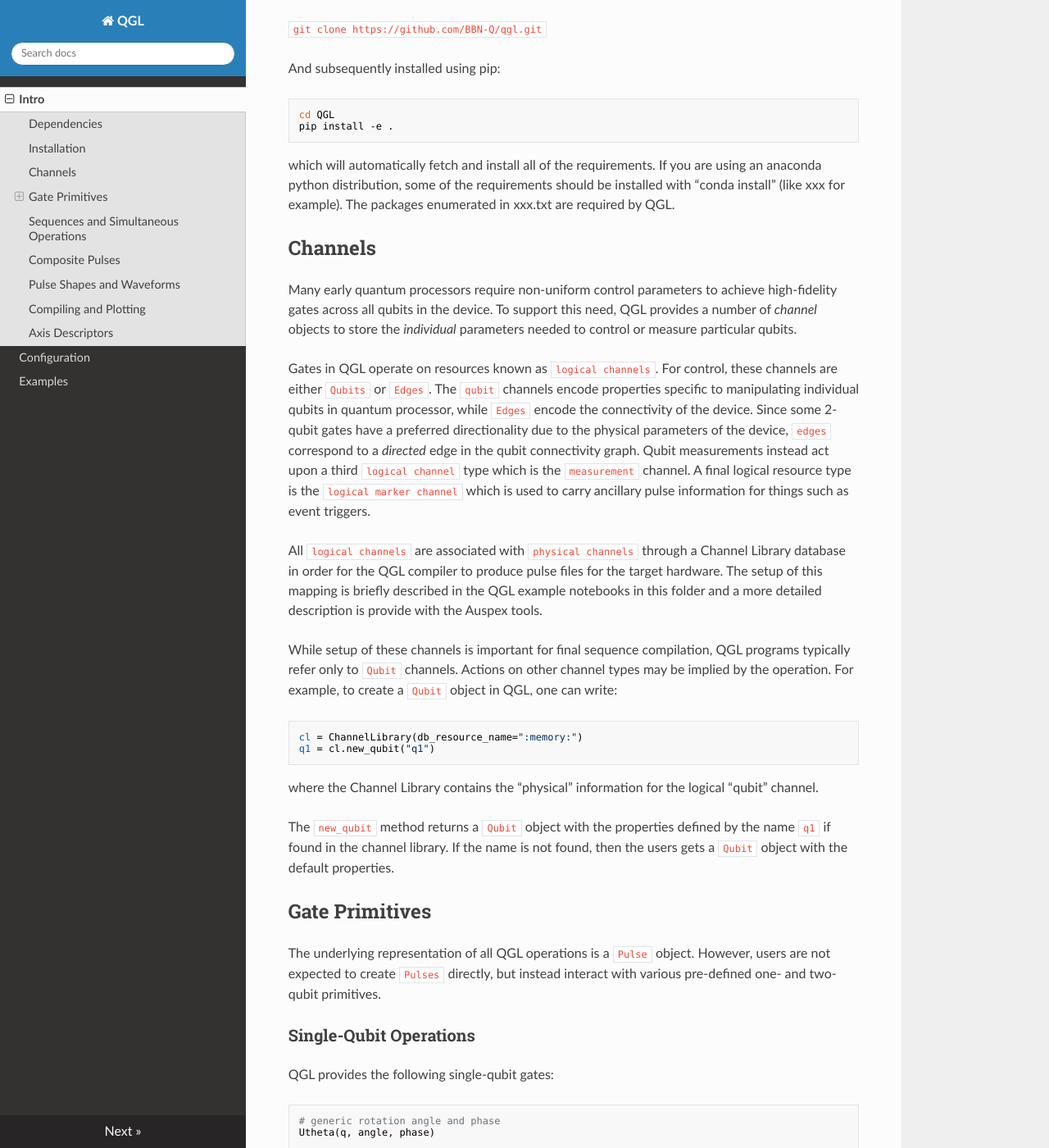
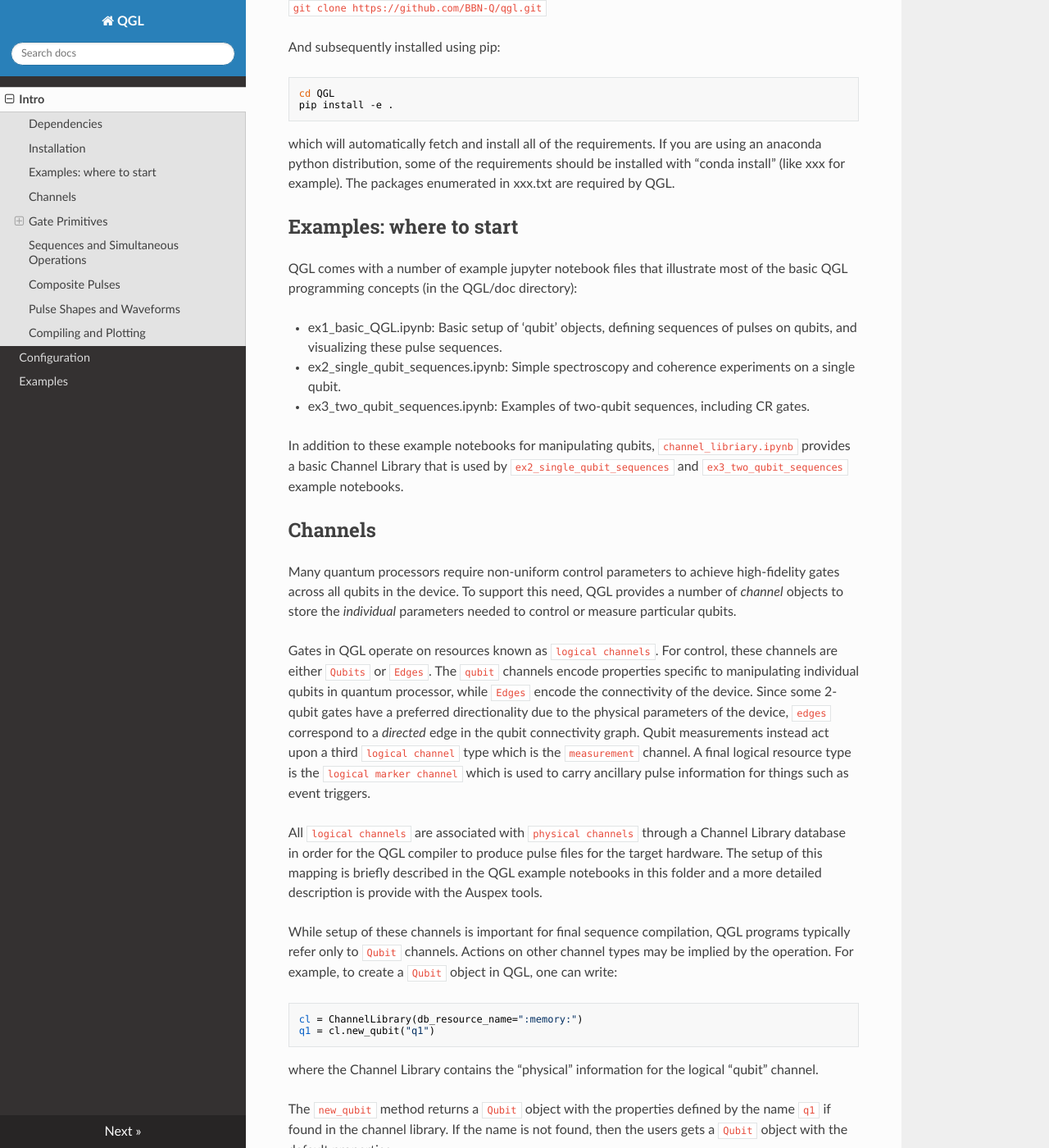
Before and after one commit to BBN-Q/QGL, an MkDocs documentation site: the page built from doc/index.md, in a window 1280 px wide and 1400 px high, scrolled down 996 px. Shown: the whole window at 82% size. Built offline with MkDocs 1.6.1, drawn with Linux system fonts in a browser that asks for light colours; nearby versions of some CDN libraries; some of the changed text lies outside the part shown.

Commit message:
Update index.md

````diff
--- a/doc/index.md
+++ b/doc/index.md
@@ -37,12 +37,28 @@ cd QGL
 pip install -e .
 ```
 
-which will automatically fetch and install all of the requirements. If you are using an anaconda python distribution, some of the requirements should be installed with "conda install" (like xxx for example). The packages enumerated in xxx.txt are required by QGL.
+which will automatically fetch and install all of the requirements. If you are using
+an anaconda python distribution, some of the requirements should be installed with
+"conda install" (like xxx for example). The packages enumerated in xxx.txt are required by QGL.
+
+## Examples: where to start
+
+QGL comes with a number of example jupyter notebook files that illustrate most of the basic
+QGL programming concepts (in the QGL/doc directory):
+
+* ex1_basic_QGL.ipynb: Basic setup of 'qubit' objects, defining sequences of pulses on qubits,
+and visualizing these pulse sequences.
+* ex2_single_qubit_sequences.ipynb: Simple spectroscopy and coherence experiments on a single qubit.
+* ex3_two_qubit_sequences.ipynb: Examples of two-qubit sequences, including CR gates.
+
+In addition to these example notebooks for manipulating qubits, `channel_libriary.ipynb` provides a
+basic Channel Library that is used by `ex2_single_qubit_sequences` and `ex3_two_qubit_sequences`
+example notebooks.
 
 
 ## Channels
 
-Many early quantum processors require non-uniform control parameters to achieve
+Many quantum processors require non-uniform control parameters to achieve
 high-fidelity gates across all qubits in the device. To support this need, QGL
 provides a number of *channel* objects to store the *individual* parameters
 needed to control or measure particular qubits.
@@ -87,7 +103,7 @@ interact with various pre-defined one- and two-qubit primitives.
 ### Single-Qubit Operations
 
 QGL provides the following single-qubit gates:
-```python
+```
 # generic rotation angle and phase
 Utheta(q, angle, phase)
 
@@ -126,7 +142,7 @@ MEAS(q)
 Due to the utility of Clifford-group operations in characterizing gate
 performance, QGL also directly provides a primitive to implement the 24-element
 single-qubit Clifford group:
-```python
+```
 # atomic Clifford operation on 1-qubit
 AC(q, n)
 ```
@@ -169,27 +185,24 @@ constructs waveforms from `Pulse` objects.
 ## Sequences and Simultaneous Operations
 
 Programs in QGL are specified using python lists. For example,
-```python
-q1 = QubitFactory("q1")
-seq = [X90(q1), X(q1), Y(q1), X90(q1), MEAS(q1)]
-```
+```seq = [[X90(q1), X(q1), Y(q1), X90(q1), MEAS(q1)]]```
 
 The elements of the list provide a time-ordered sequence of pulses to execute.
 Using the python list to describe sequences allows for the use of python's
 powerful list comprehension syntax to describe sequence variations. For
 instance, you can concisely write a scan over a rotation angle or delay in a
 list comprehension such as:
-```python
+```
 seq = [[X90(q1), Id(q1, length=d), X90(q1), MEAS(q1)] for d in np.linspace(0, 10e-6, 11)]
 ```
 QGL's compiler assumes that such lists of lists represent a series of related
 experiments and schedules them to occur sequentially in the AWG output.
 
-Users express simultaneity in QGL using the `*` operator. For instance,
-```python
-q1 = QubitFactory("q1")
-q2 = QubitFactory("q2")
-seq = [X90(q1)*X90(q2), MEAS(q1)*MEAS(q2)]
+Users express concurrent operation in QGL using the `*` operator. For instance,
+```
+q1 = cl.new_qubit("q1")
+q2 = cl.new_qubit("q2")
+seq = [[X90(q1)*X90(q2), MEAS(q1)*MEAS(q2)]]
 ```
 
 would execute the same sequence on `Qubit`s `q1` and `q2`. If the gate durations
@@ -199,7 +212,7 @@ the leading pulse edges are aligned and padding delays are injected on the
 trailing edge. However, the user may change this behavior with the `align`
 method:
 ```python
-seq = [align(X90(q1)*X90(q2)), align(MEAS(q1)*MEAS(q2), mode="right")]
+seq = [[align(X90(q1)*X90(q2)), align(MEAS(q1)*MEAS(q2), mode="right")][
 ```
 
 `align` takes a `mode` argument ("left", "right", or default "center") to
@@ -210,7 +223,7 @@ specify a particular pulse alignment within a `PulseBlock`.
 Occasionally one wants to construct a sequence of pulses and treat them as if
 the entire sequence were a single pulse. For this, QGL allows pulses to be
 joined with the `+` operator. This allows, for example, us to define
-```python
+```
 def hadamard(q):
     return Y90(q) + X(q)
 ```
@@ -235,18 +248,18 @@ The default pulse shape is determined by properties in the [channel
 library](config.md#channel-library-setup). However, the QGL programmer may
 override the default shape with a keyword argument. For example, to force the
 use of square pulse shape we may write:
-```python
-seq = [X(q1, shape_fun=PulseShapes.constant), MEAS(q1)]
+```
+seq = [[X(q1, shape_fun=PulseShapes.constant), MEAS(q1)]]
 ```
 
 One common use case for specifying a shape function is in the construction of
 composite pulses. For instance, you may want a square pulse shape with Gaussian
 edges rather than those given by the `tanh` function. To do this you might write:
 ```python
-seq = [X(q1, shape_fun=PulseShapes.gaussOn) +\
+seq = [[X(q1, shape_fun=PulseShapes.gaussOn) +\
        X(q1, shape_fun=PulseShapes.constant) +\
        X(q1, shape_fun=PulseShapes.gaussOff),
-       MEAS(q1)]
+       MEAS(q1)]]
 ```
 
 Shape functions can be an arbitrary piece of python code that returns a NumPy
@@ -256,35 +269,37 @@ as keyword arguments. The only arguments that are guaranteed to exist are
 seconds; it is up to the shape function to use the passed sampling rate to
 convert from time into number of points/samples. As an example, we could define
 a ramp shape with
-```python
+```
 def ramp(length=0, sampling_rate=1e9, **kwargs):
     numPts = int(np.round(length * sampling_rate))
     return np.linspace(0, 1, numPts)
 ```
 
 Then use it with any pulse primitive, e.g.:
-```python
-seq = [X(q1, shape_fun=ramp)]
+```
+seq = [[X(q1, shape_fun=ramp)]]
 ```
 
 If your custom shape function requires additional arguments, you must either
 arrange for these parameters to exist in the `LogicalChannel`'s `shapeParams`
 dictionary, or pass them at the call site. For instance,
-```python
+```
 def foo(length=0, sampling_rate=1e9, bar=1, **kwargs):
     numPts = int(np.round(length * sampling_rate))
     # something involving bar...
 
-seq = [X(q1, bar=0.5, shape_fun=foo)] # bar is passed as a keyword arg
+seq = [[X(q1, bar=0.5, shape_fun=foo)]] # bar is passed as a keyword arg
 ```
 
 See the `PulseShapes` module for further examples.
 
 ## Compiling and Plotting
 
-To reduce a pulse sequence to AWG vendor-specific hardware instructions, use the
+To compile the QGL gate and pulse primitives to waveform and
+AWG vendor-specific hardware instructions, use the
 `compile_to_hardware()` method, e.g.:
-```python
+
+```
 seq = [[X90(q1), Id(q1, length=d), X90(q1), MEAS(q1)] for d in np.linspace(0, 10e-6, 11)]
 meta_info = compile_to_hardware(seq, 'test/ramsey')
 ```
@@ -303,21 +318,8 @@ path to this meta info file.
 
 The `plot_pulse_files()` creates a visual representation of the pulse sequence
 created by a QGL program. For example,
-```python
+```
 plot_pulse_files(meta_info)
 ```
 will create an interactive plot where each line represents a physical output
 channel of an AWG referenced by the QGL program.
-
-You may also view a QGL program prior to the logical -> physical mapping with
-`show()`. For example,
-```python
-seq = [X90(q1), Id(q1, length=100e-9), X90(q1), MEAS(q1)]
-show(seq)
-```
-will create a plot grid where each subplot shows the operations on individual
-`LogicalChannels`.
-
-## Axis Descriptors
-
-TODO
````
Also changed, not shown: other parts of doc/index.md (+2 -2 lines).
